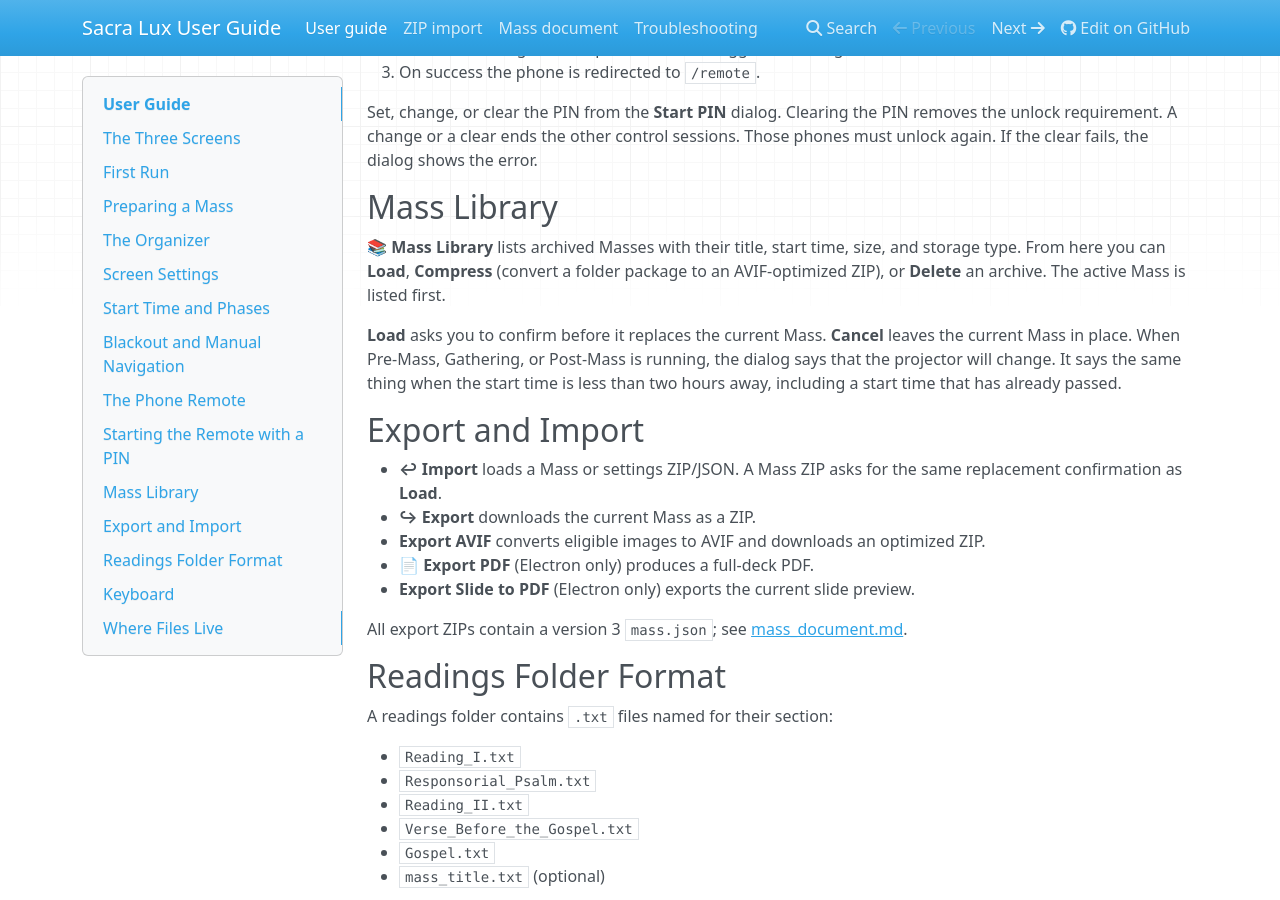
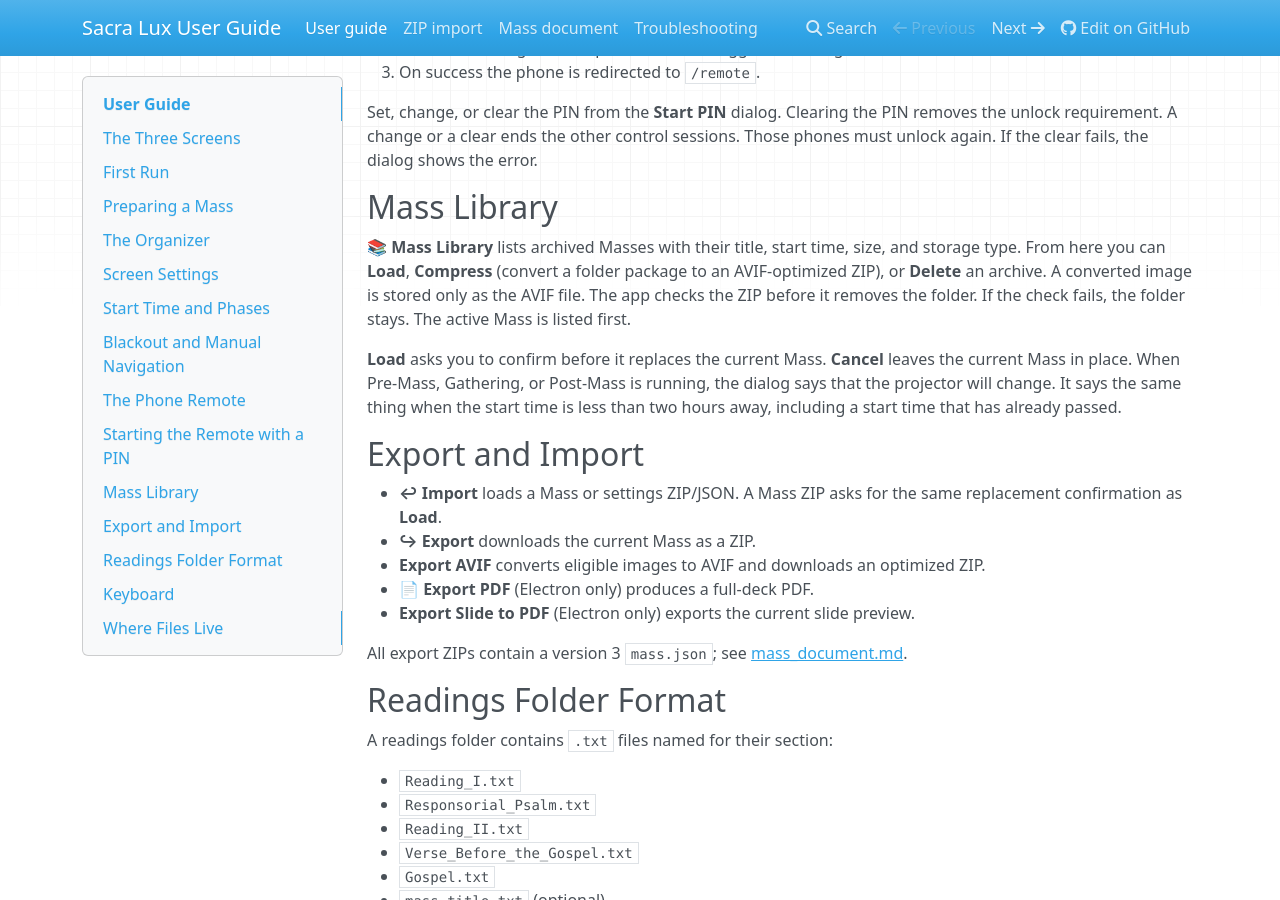
Before and after one commit to Saint-Therese-Of-Lisieux-Parish/sacra_lux, an MkDocs documentation site: the page built from docs/user-guide.md, in a window 1280 px wide and 900 px high, scrolled down 4075 px. Built offline with MkDocs 1.6.1, drawn with Linux system fonts in a browser that asks for light colours; nearby versions of some CDN libraries.

Commit message:
docs(workflows): validate a compressed archive before replacing it
Compression omits an image original after it becomes AVIF.
The server validates the ZIP before it removes the folder.
A failed check leaves the folder in place.

The compression flow wrote the ZIP and then removed the folder.

Files:
- modified: docs/workflows.md
- modified: docs/user-guide.md

Verified against: sacra-lux/src/server.js:711 (convertedAssetFiles), sacra-lux/src/server.js:3460 (compress)

Refs #523

```diff
--- a/docs/user-guide.md
+++ b/docs/user-guide.md
@@ -184,7 +184,9 @@
 
 **📚 Mass Library** lists archived Masses with their title, start time, size,
 and storage type. From here you can **Load**, **Compress** (convert a folder
-package to an AVIF-optimized ZIP), or **Delete** an archive. The active Mass is
+package to an AVIF-optimized ZIP), or **Delete** an archive. A converted
+image is stored only as the AVIF file. The app checks the ZIP before it
+removes the folder. If the check fails, the folder stays. The active Mass is
 listed first.
 
 **Load** asks you to confirm before it replaces the current Mass. **Cancel**
```
Also changed, not shown: docs/workflows.md (+7 -4 lines).
